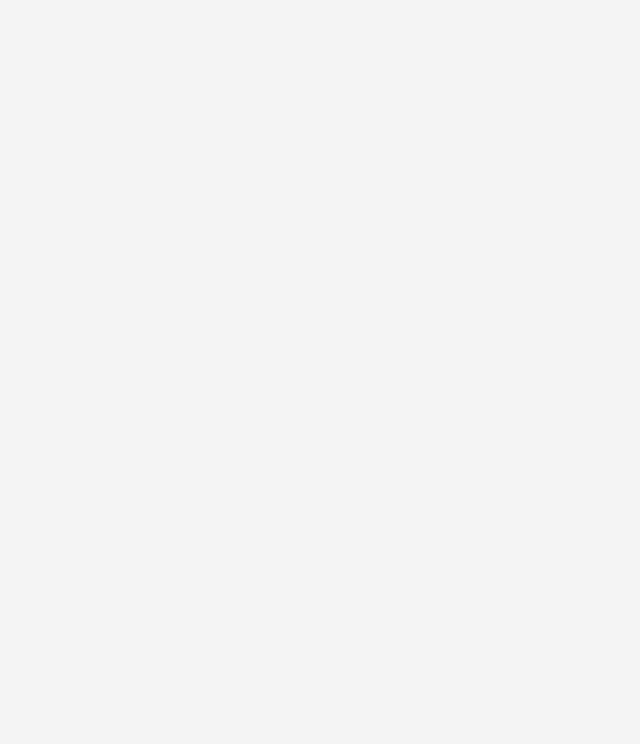
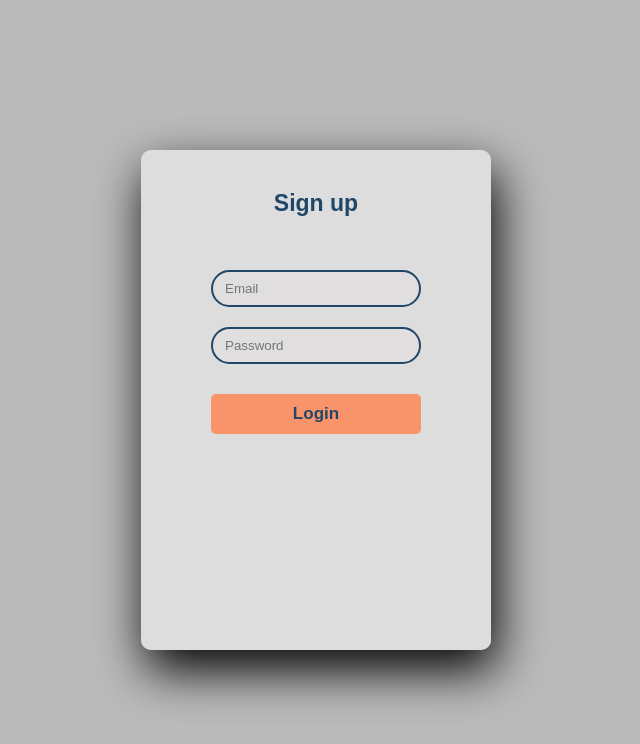
Before and after one commit to Ahmadelk4/webADV, a React (Vite) app: page /Signin_up in a window 1280 px wide. Before the commit this address had no page. Shown: the top 744 px of the page, without its empty margins (324-964 px from the left). Built offline with nearby package versions, Linux system fonts and the light colour scheme.

Commit message:
Signup/signin page

```diff
--- a/src/App.jsx
+++ b/src/App.jsx
@@ -4,6 +4,7 @@ import Home from "./pages/HomePage";
 import ShopPage from "./pages/ShopPage";
 import "./CSS/navBar.css";
 import ProductPage from "./pages/ProductPage";
+import Signin_up from "./components/Signin_up";
 
 const App = () => {
   return (
@@ -12,6 +13,8 @@ const App = () => {
         <Routes>
           <Route path="/" element={<Home />} />
           <Route path="/shop" element={<ShopPage />} />
+          <Route path="/Signin_up" element={<Signin_up />} />
+          <Route path="/ProductPage" element={<ProductPage />} />
         </Routes>
       </BrowserRouter>
     </div>
--- /dev/null
+++ b/src/CSS/Signin_up.css
@@ -0,0 +1,116 @@
+.Signin_up {
+  margin: 0;
+  padding: 0;
+  display: flex;
+  justify-content: center;
+  align-items: center;
+  min-height: 100vh;
+  font-family: "Jost", sans-serif;
+  background-color: #bbb;
+}
+.Signin_up .main {
+  position: relative;
+  width: 35rem;
+  height: 50rem;
+  overflow: hidden;
+  border-radius: 1rem;
+  box-shadow: 0.5rem 2rem 5rem #000;
+  align-items: center;
+  justify-content: center;
+}
+.Signin_up .register,
+.Signin_up .login {
+  position: absolute;
+  width: 100%;
+  height: 105%;
+  transition: transform 0.6s ease-in-out;
+}
+.Signin_up .register {
+  background-color: #204768;
+  transform: translateY(100%);
+}
+.Signin_up .register .toggle-btn {
+  color: #fff;
+}
+.Signin_up .register .toggle-btn:hover {
+  color: #f9946a;
+  font-size: 4rem;
+}
+.Signin_up .register button {
+  color: #fff;
+}
+.Signin_up .register input:focus {
+  border: 0.2rem #f9946a solid;
+  width: 70%;
+  height: 4rem;
+}
+.Signin_up .login {
+  background-color: #ddd;
+  transform: translateY(0%);
+}
+.Signin_up .login .toggle-btn {
+  color: #204768;
+}
+.Signin_up .login .toggle-btn:hover {
+  color: #f9946a;
+  font-size: 4rem;
+}
+.Signin_up .login input {
+  border: 0.2rem #204768 solid;
+}
+.Signin_up .login input:focus {
+  border: 0.2rem #f9946a solid;
+  width: 70%;
+  height: 4rem;
+}
+.Signin_up .login button {
+  color: #204768;
+}
+.Signin_up .register.active {
+  transform: translateY(-4%);
+}
+.Signin_up .login.active {
+  transform: translateY(-100%);
+}
+.Signin_up .toggle-btn {
+  font-size: 2.3rem;
+  justify-content: center;
+  display: flex;
+  margin: 4rem auto;
+  font-weight: bold;
+  cursor: pointer;
+  transition: 0.5s ease-in-out;
+  background: none;
+  border: none;
+}
+.Signin_up input {
+  width: 60%;
+  height: 3.7rem;
+  background: #e0dede;
+  justify-content: center;
+  display: flex;
+  margin: 2rem auto;
+  padding: 1.2rem;
+  border: none;
+  outline: none;
+  border-radius: 5rem;
+}
+.Signin_up button {
+  width: 60%;
+  height: 4rem;
+  margin: 3rem auto;
+  justify-content: center;
+  display: block;
+  color: #fff;
+  background: #f9946a;
+  font-size: 1.7rem;
+  font-weight: bold;
+  margin-top: 3rem;
+  outline: none;
+  border: none;
+  border-radius: 0.5rem;
+  transition: 0.2s ease-in;
+  cursor: pointer;
+}
+
+/*# sourceMappingURL=Signin_up.css.map */
--- /dev/null
+++ b/src/SCSS/Signin_up.scss
@@ -0,0 +1,127 @@
+$blue: #204768;
+$orange: #f9946a;
+.Signin_up {
+  margin: 0;
+  padding: 0;
+  display: flex;
+  justify-content: center;
+  align-items: center;
+  min-height: 100vh;
+  font-family: "Jost", sans-serif;
+  background-color: #bbb;
+
+  .main {
+    position: relative;
+    width: 35rem;
+    height: 50rem;
+    overflow: hidden;
+    border-radius: 1rem;
+    box-shadow: 0.5rem 2rem 5rem #000;
+    align-items: center;
+    justify-content: center;
+  }
+
+  .register,
+  .login {
+    position: absolute;
+    width: 100%;
+    height: 105%;
+    transition: transform 0.6s ease-in-out;
+  }
+
+  .register {
+    background-color: $blue;
+    transform: translateY(100%);
+    .toggle-btn {
+      color: #fff;
+      &:hover {
+        color: $orange;
+        font-size: 4rem;
+      }
+    }
+    button {
+      color: #fff;
+    }
+    input {
+      &:focus {
+        border: 0.2rem $orange solid;
+        width: 70%;
+        height: 4rem;
+      }
+    }
+  }
+
+  .login {
+    background-color: #ddd;
+    transform: translateY(0%);
+    .toggle-btn {
+      color: $blue;
+      &:hover {
+        color: $orange;
+        font-size: 4rem;
+      }
+    }
+    input {
+      border: 0.2rem $blue solid;
+      &:focus {
+        border: 0.2rem $orange solid;
+        width: 70%;
+        height: 4rem;
+      }
+    }
+    button {
+      color: $blue;
+    }
+  }
+
+  .register.active {
+    transform: translateY(-4%);
+  }
+
+  .login.active {
+    transform: translateY(-100%);
+  }
+
+  .toggle-btn {
+    font-size: 2.3rem;
+    justify-content: center;
+    display: flex;
+    margin: 4rem auto;
+    font-weight: bold;
+    cursor: pointer;
+    transition: 0.5s ease-in-out;
+    background: none;
+    border: none;
+  }
+
+  input {
+    width: 60%;
+    height: 3.7rem;
+    background: #e0dede;
+    justify-content: center;
+    display: flex;
+    margin: 2rem auto;
+    padding: 1.2rem;
+    border: none;
+    outline: none;
+    border-radius: 5rem;
+  }
+
+  button {
+    width: 60%;
+    height: 4rem;
+    margin: 3rem auto;
+    justify-content: center;
+    display: block;
+    color: #fff;
+    background: $orange;
+    font-size: 1.7rem;
+    font-weight: bold;
+    margin-top: 3rem;
+    outline: none;
+    border: none;
+    border-radius: 0.5rem;
+    transition: 0.2s ease-in;
+    cursor: pointer;
+  }
+}
--- a/src/components/ProductList.jsx
+++ /dev/null
@@ -1,16 +0,0 @@
-import React from "react";
-import ProductCard from "./ProductCard";
-
-function ProductList({ products }) {
-  const product1 = products.find((product) => product.gender === "Her");
-
-  return (
-    <div className="product-list">
-      {products.map((product) => (
-        <ProductCard key={product.id} product={product} />
-      ))}
-    </div>
-  );
-}
-
-export default ProductList;
--- /dev/null
+++ b/src/components/Signin_up.jsx
@@ -0,0 +1,69 @@
+import React, { useState } from "react";
+import "../CSS/Signin_up.css";
+
+export default function Signin_up() {
+  const [isLoginVisible, setIsLoginVisible] = useState(true);
+  const [isRegisterVisible, setIsRegisterVisible] = useState(false);
+
+  const toggleViewLogin = () => {
+    setIsLoginVisible(!isLoginVisible);
+    setIsRegisterVisible(!isRegisterVisible);
+  };
+
+  const toggleViewRegister = () => {
+    setIsRegisterVisible(!isRegisterVisible);
+    setIsLoginVisible(!isLoginVisible);
+  };
+
+  return (
+    <div className="Signin_up">
+      <div className="main">
+        <div className={`register ${!isLoginVisible ? "active" : ""}`}>
+          <form>
+            <button
+              type="button"
+              onClick={toggleViewRegister}
+              className="toggle-btn"
+            >
+              Login
+            </button>
+            <input type="text" name="txt" placeholder="User name" required />
+            <input type="email" name="email" placeholder="Email" required />
+            <input
+              type="number"
+              name="broj"
+              placeholder="BrojTelefona"
+              required
+            />
+            <input
+              type="password"
+              name="pswd"
+              placeholder="Password"
+              required
+            />
+            <button type="submit">Sign up</button>
+          </form>
+        </div>
+        <div className={`login ${isRegisterVisible ? "active" : ""}`}>
+          <form>
+            <button
+              type="button"
+              onClick={toggleViewLogin}
+              className="toggle-btn"
+            >
+              Sign up
+            </button>
+            <input type="email" name="email" placeholder="Email" required />
+            <input
+              type="password"
+              name="pswd"
+              placeholder="Password"
+              required
+            />
+            <button type="submit">Login</button>
+          </form>
+        </div>
+      </div>
+    </div>
+  );
+}
--- a/src/pages/HomePage.jsx
+++ b/src/pages/HomePage.jsx
@@ -3,6 +3,7 @@ import Navbar from "../components/Navbar";
 import "../CSS/Banner.css";
 import "../CSS/PremiumShades.css";
 import { Link } from "react-router-dom";
+import Shop from "./ShopPage";
 
 export default function HomePage() {
   const shades = [
@@ -11,10 +12,7 @@ export default function HomePage() {
     { id: 2, age_gender: "Boy", link: "#", image: model },
     { id: 3, age_gender: "Girls", link: "#", image: model },
   ];
-
-  // const handleFiltering = (age_gender) => {
-  //   setSharedData(age_gender);
-  // };
+  // const age_gender = [];
 
   return (
     <div className="App">
@@ -37,8 +35,6 @@ export default function HomePage() {
         </div>
       </section>
       <br />
-      <br />
-      <br />
 
       <section className="premium-shades">
         <h2>Premium Shades</h2>
@@ -49,8 +45,12 @@ export default function HomePage() {
                 <div className="item-content">
                   <div className="item-txt">
                     <h2>{shade.age_gender}</h2>
-
-                    <a> Go now</a>
+                    <Link
+                      className="filter"
+                      to={`/shop?age_gender=${shade.age_gender}`}
+                    >
+                      Go now
+                    </Link>
                   </div>
 
                   <img
--- a/src/pages/ShopPage.jsx
+++ b/src/pages/ShopPage.jsx
@@ -1,15 +1,16 @@
 import React, { useEffect } from "react";
 import model from "../assets/model3.png";
-import ProductList from "../components/ProductList";
 import "../CSS/shopPage.css";
 import Navbar from "../components/Navbar";
+import ProductCard from "../components/ProductCard";
+import { useLocation } from "react-router-dom";
 
-export default function Home() {
+export default function ShopPage({ category = "" }) {
   const products = [
     {
       id: 1,
       name: "z.n.e full zip hoodie",
-      gender: "His",
+      gender: "Women",
       about:
         "Lorem ipsum dolor sit amet consectetur adipisicing elit. Rem, possimus!",
       price: 20,
@@ -20,7 +21,7 @@ export default function Home() {
     {
       id: 2,
       name: "neuclassics track top",
-      gender: "Her",
+      gender: "Men",
       about:
         "Lorem ipsum dolor sit amet consectetur adipisicing elit. Rem, possimus!",
       price: 20,
@@ -31,7 +32,7 @@ export default function Home() {
     {
       id: 3,
       name: "z.n.e full zip hoodie",
-      gender: "His",
+      gender: "Women",
       about:
         "Lorem ipsum dolor sit amet consectetur adipisicing elit. Rem, possimus!",
       price: 20,
@@ -42,7 +43,7 @@ export default function Home() {
     {
       id: 4,
       name: "neuclassics track top",
-      gender: "Her",
+      gender: "Men",
       about:
         "Lorem ipsum dolor sit amet consectetur adipisicing elit. Rem, possimus!",
       price: 20,
@@ -53,7 +54,7 @@ export default function Home() {
     {
       id: 5,
       name: "z.n.e full zip hoodie",
-      gender: "His",
+      gender: "Women",
       about:
         "Lorem ipsum dolor sit amet consectetur adipisicing elit. Rem, possimus!",
       price: 20,
@@ -64,7 +65,7 @@ export default function Home() {
     {
       id: 6,
       name: "neuclassics track top",
-      gender: "Her",
+      gender: "Men",
       about:
         "Lorem ipsum dolor sit amet consectetur adipisicing elit. Rem, possimus!",
       price: 20,
@@ -75,7 +76,7 @@ export default function Home() {
     {
       id: 7,
       name: "z.n.e full zip hoodie",
-      gender: "His",
+      gender: "Women",
       about:
         "Lorem ipsum dolor sit amet consectetur adipisicing elit. Rem, possimus!",
       price: 20,
@@ -86,7 +87,7 @@ export default function Home() {
     {
       id: 8,
       name: "neuclassics track top",
-      gender: "Her",
+      gender: "Men",
       about:
         "Lorem ipsum dolor sit amet consectetur adipisicing elit. Rem, possimus!",
       price: 20,
@@ -95,11 +96,28 @@ export default function Home() {
       image: model,
     },
   ];
+  const location = useLocation();
+  const queryParams = new URLSearchParams(location.search);
+  const ageGender = queryParams.get("age_gender");
 
   return (
     <>
       <Navbar />
-      <ProductList products={products} />
+      {ageGender === undefined ? (
+        <div className="product-list">
+          {products.map((product) => (
+            <ProductCard key={product.id} product={product} />
+          ))}
+        </div>
+      ) : (
+        <div className="product-list">
+          {products
+            .filter((prod) => prod.gender == ageGender)
+            .map((product) => (
+              <ProductCard key={product.id} product={product} />
+            ))}
+        </div>
+      )}
     </>
   );
 }
```
Also changed, not shown: src/components/Banner.jsx (deleted, +0 -25 lines), 1 other file (tests, documents, lock files or other folders).
